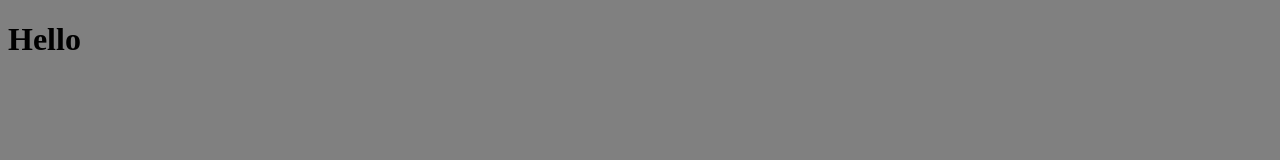
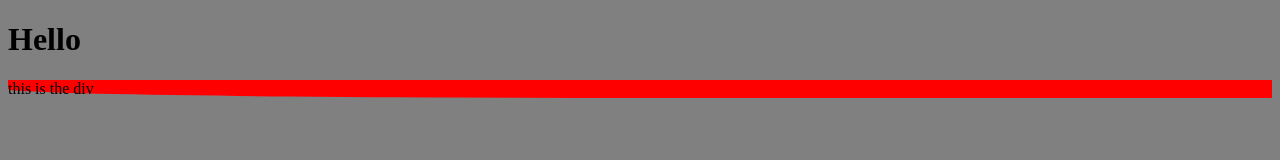
Before and after one commit to aboongm/Welcome-to-Microverse_1, a website: page index.html in a window 1280 px wide. Drawn offline with Linux system fonts and the light colour scheme.

```diff
--- a/index.html
+++ b/index.html
@@ -9,5 +9,6 @@
   </head>
   <body>
     <h1>Hello</h1>
+    <div class="radius">this is the div</div>
   </body>
 </html>
--- a/styles.css
+++ b/styles.css
@@ -2,3 +2,8 @@
   background-color: grey;
   color: black;
 }
+
+.radius {
+  border-bottom-left-radius: 50%;
+  background-color: red;
+}
```
Also changed, not shown: 1 other file.
